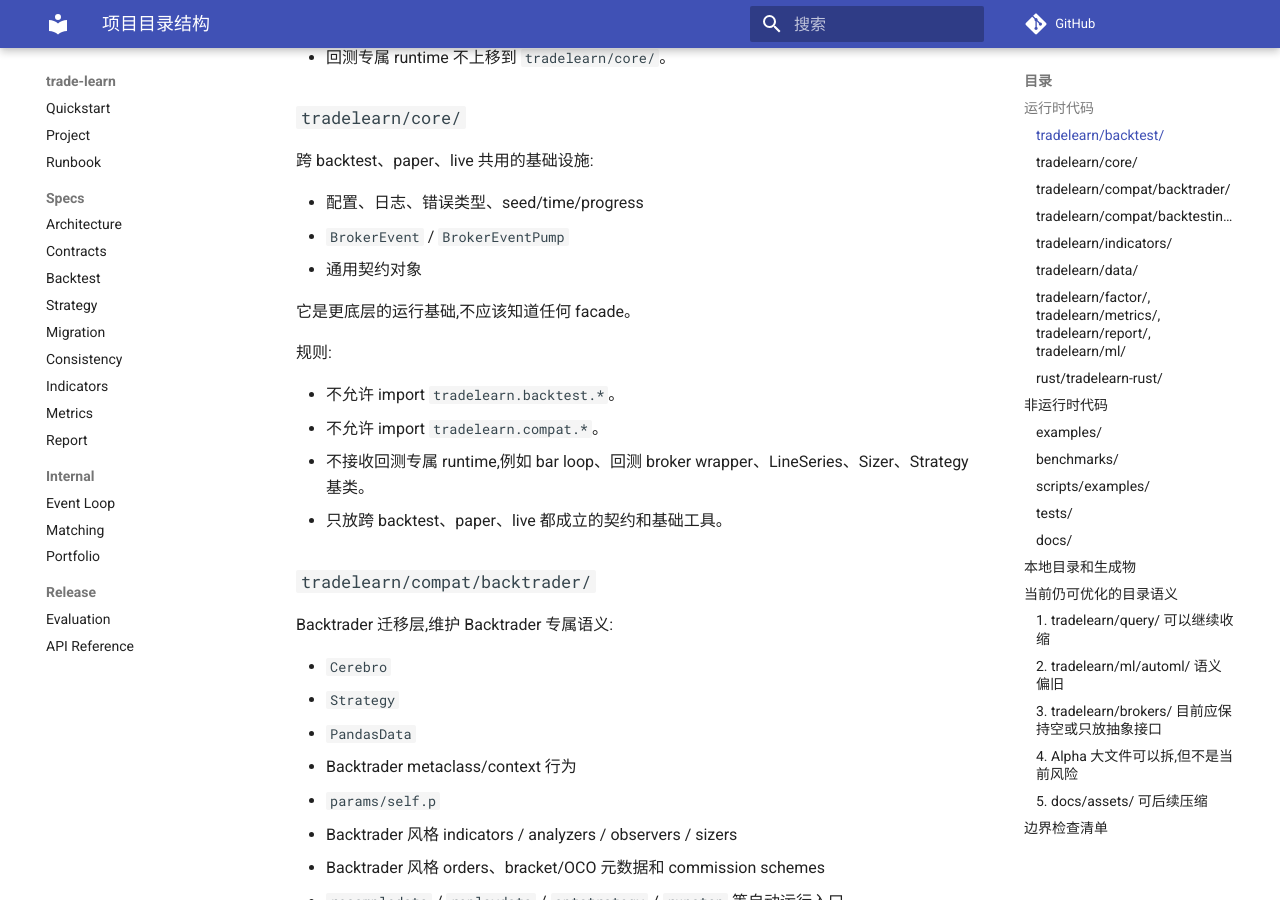
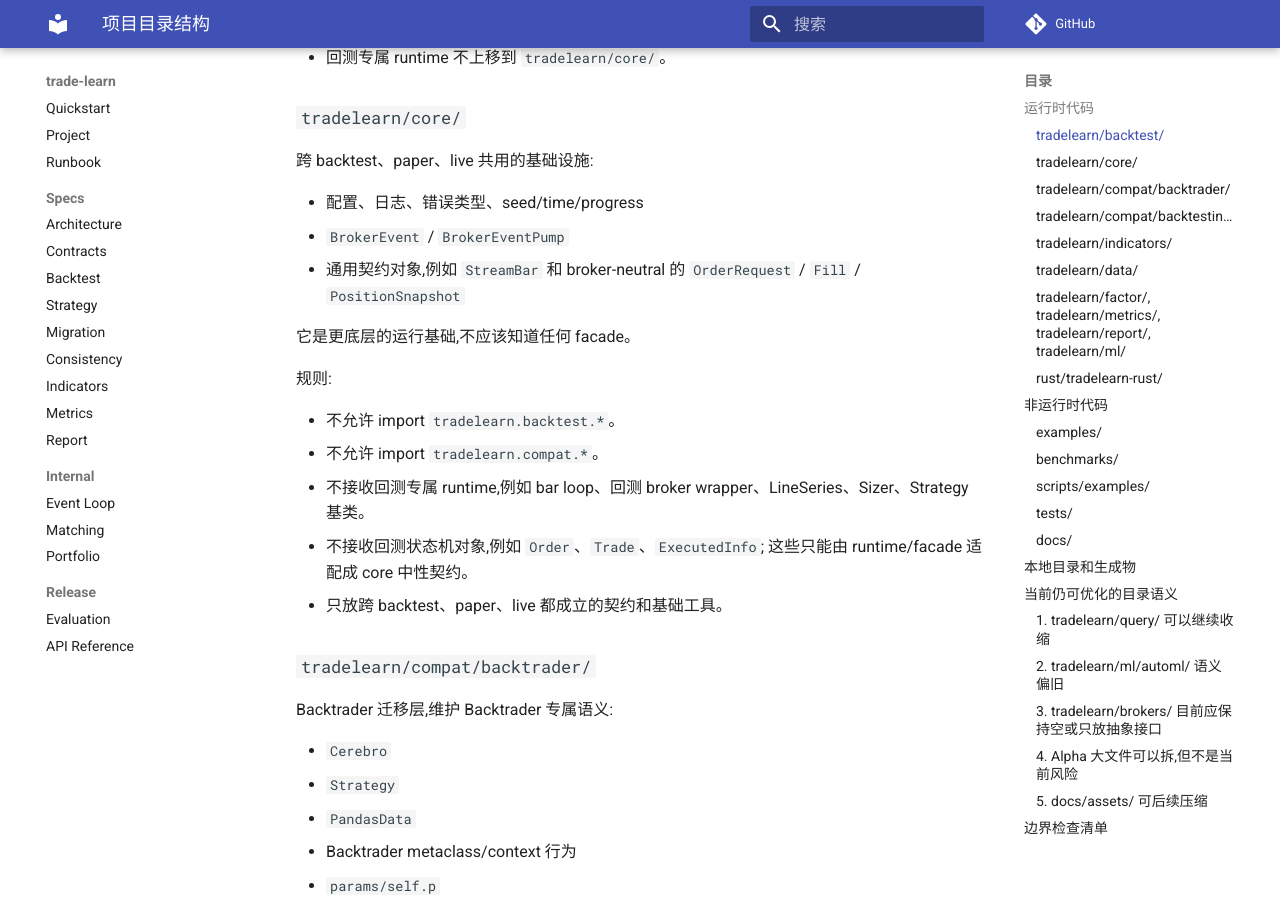
Before and after one commit to MuuYesen/trade-learn, an MkDocs documentation site: the page built from docs/PROJECT_STRUCTURE.md, in a window 1280 px wide and 900 px high, scrolled down 926 px. Built offline with MkDocs 1.6.1 and Material for MkDocs 9.7.7, drawn with Linux system fonts in a browser that asks for light colours; comment, search, counter and statistics services are not loaded.

Commit message:
Document core broker boundary

```diff
--- a/docs/PROJECT_STRUCTURE.md
+++ b/docs/PROJECT_STRUCTURE.md
@@ -35,7 +35,7 @@
 
 - 配置、日志、错误类型、seed/time/progress
 - `BrokerEvent` / `BrokerEventPump`
-- 通用契约对象
+- 通用契约对象,例如 `StreamBar` 和 broker-neutral 的 `OrderRequest` / `Fill` / `PositionSnapshot`
 
 它是更底层的运行基础,不应该知道任何 facade。
 
@@ -44,6 +44,7 @@
 - 不允许 import `tradelearn.backtest.*`。
 - 不允许 import `tradelearn.compat.*`。
 - 不接收回测专属 runtime,例如 bar loop、回测 broker wrapper、LineSeries、Sizer、Strategy 基类。
+- 不接收回测状态机对象,例如 `Order`、`Trade`、`ExecutedInfo`; 这些只能由 runtime/facade 适配成 core 中性契约。
 - 只放跨 backtest、paper、live 都成立的契约和基础工具。
 
 ### `tradelearn/compat/backtrader/`
```
